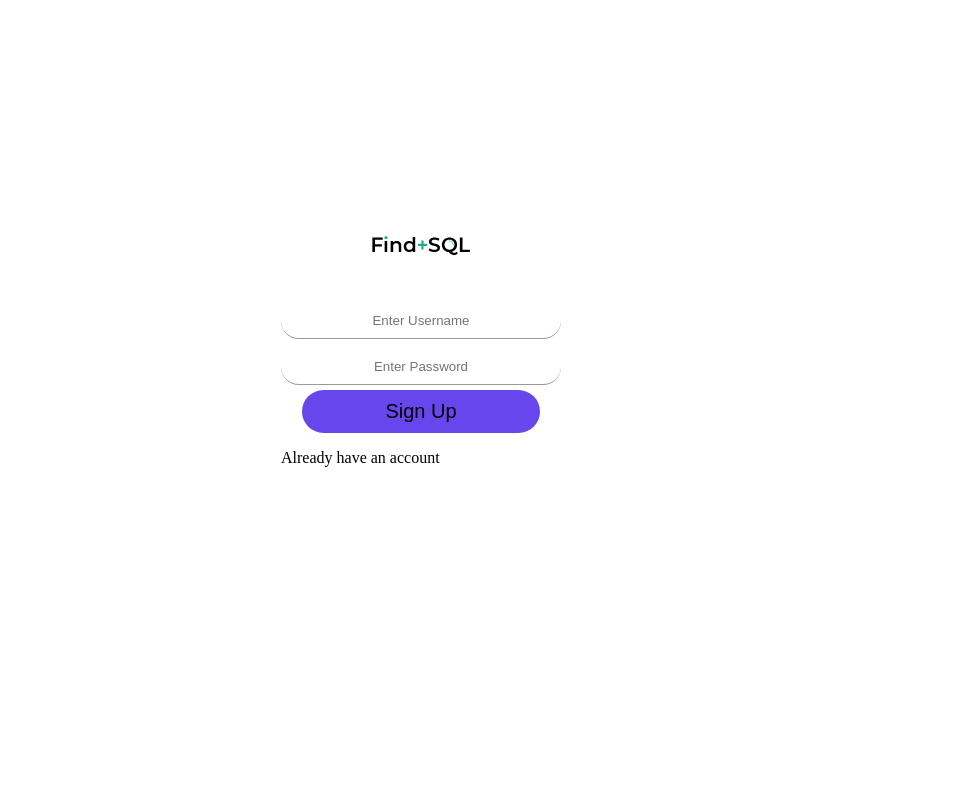
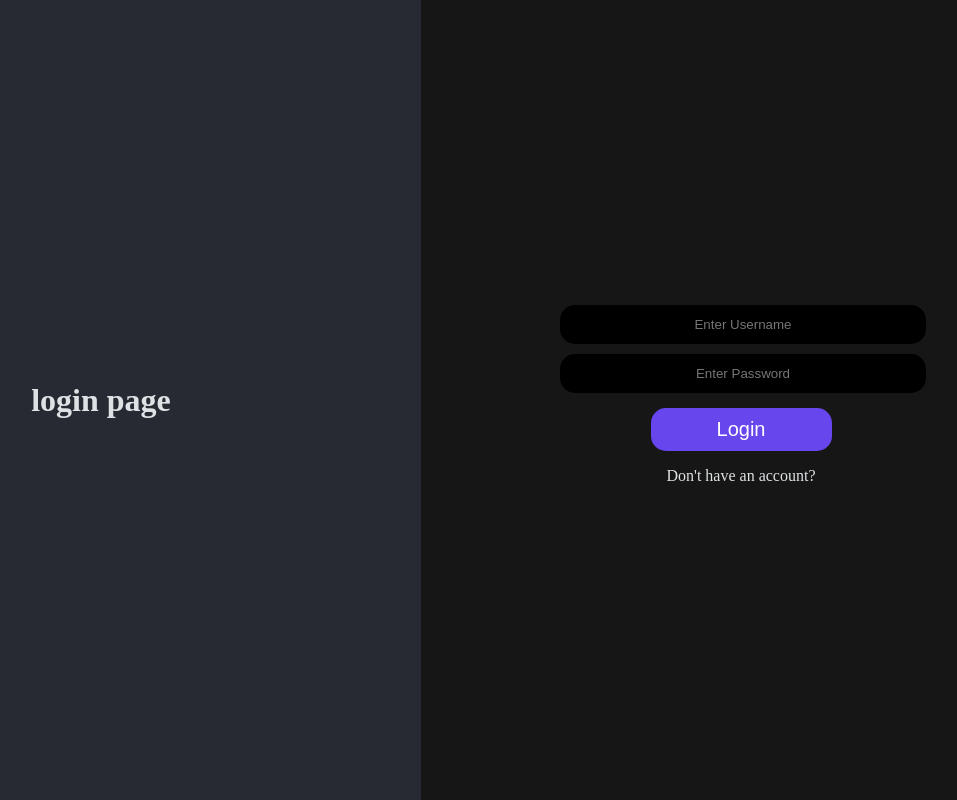
Before and after one commit to oslabs-beta/FindSQL, a React app: page / in a window 1280 px wide. Shown: the whole page, without its empty margins (219-1176 px from the left). Built offline with nearby package versions, Linux system fonts and the light colour scheme.

Commit message:
added styles

```diff
--- a/client/components/Authentication.js
+++ b/client/components/Authentication.js
@@ -3,7 +3,7 @@ import Login from "./Login.js";
 import SignUp from "./SignUp.js";
 
 export default function Authentication(props) {
-  const [newUser, setUser] = useState(true);
+  const [newUser, setUser] = useState(false);
   const [encryptPassword, setPasswordEncrpt] = useState(true);
   let formToDisplay;
 
--- a/client/components/Columns.js
+++ b/client/components/Columns.js
@@ -1,22 +1,30 @@
-import React, { useState, useEffect } from 'react';
+import React, { useState, useEffect } from "react";
 
 export default function Columns(props) {
   // console.log(props);
-  const [columnColor, setColumnColor] = useState('black');
+  const [columnColor, setColumnColor] = useState("#dfe2e4");
 
-  function toggleColor(){
-    if(columnColor === 'black'){
-      setColumnColor('red');
-    }else{
-      setColumnColor('black');
+  function toggleColor() {
+    if (columnColor === "#dfe2e4") {
+      setColumnColor("#f14647");
+    } else {
+      setColumnColor("#dfe2e4");
     }
   }
 
   return (
-    <button className="columnButton" style={{color: columnColor}} onClick={() => {
-      props.isOn(props.tableName, props.columns);
-      {toggleColor();}
-    } }>{ props.columns }</button>
+    <button
+      className="columnButton"
+      style={{ color: columnColor }}
+      onClick={() => {
+        props.isOn(props.tableName, props.columns);
+        {
+          toggleColor();
+        }
+      }}
+    >
+      {props.columns}
+    </button>
   );
 }
 
--- a/client/components/Container.js
+++ b/client/components/Container.js
@@ -72,7 +72,7 @@ export default function Container(props) {
           newTable["column_rows"].forEach((rowObj) => {
             //{id: {5: false}}
             const key = Object.keys(rowObj)[0];
-            rowObj[key]["color"] = "black";
+            rowObj[key]["color"] = "#dfe2e4";
           });
           // console.log('this is column rows, ', newTable['column_rows'][0]);
           // push this element as the key into a new object and add a false value to it
@@ -177,10 +177,10 @@ export default function Container(props) {
               values[columnNameToFind][changeVal] =
                 !values[columnNameToFind][changeVal];
               // console.log('isValueOn',values[columnNameToFind]);
-              if (values[columnNameToFind]["color"] === "black") {
-                values[columnNameToFind]["color"] = "red";
+              if (values[columnNameToFind]["color"] === "#dfe2e4") {
+                values[columnNameToFind]["color"] = "#f14647";
               } else {
-                values[columnNameToFind]["color"] = "black";
+                values[columnNameToFind]["color"] = "#dfe2e4";
               }
 
               newValuesForColumns.push(values);
--- a/client/components/Login.js
+++ b/client/components/Login.js
@@ -11,12 +11,41 @@ export default function Login(props) {
   //     passwordToDisplay = outputPassword;
   //   }
   return (
-    <div className="mainLogin">
-      <div className="form-box">
-        <div className="input-group">
-          <div className="img-box">
-            <h1> login page </h1>
-          </div>
+    // <div className="mainLogin">
+    //   <div className="form-box">
+    //     <div className="input-group">
+    //       <div className="img-box">
+    //         <h1> login page </h1>
+    //       </div>
+    //       <input
+    //         className="input-field"
+    //         type="text"
+    //         placeholder="Enter Username"
+    //         onChange={(e) => props.onEmailChange(e)}
+    //         value={props.email}
+    //       />
+    //       <input
+    //         className="input-field"
+    //         type="password"
+    //         placeholder="Enter Password"
+    //         onChange={(e) => props.onPasswordChange(e)}
+    //         value={passwordToDisplay}
+    //       />
+    //       <button className="primary-btn" onClick={props.logUserIn}>
+    //         Login
+    //       </button>
+    //       <a onClick={props.getSignUpPage}>
+    //         <p>Don't have an account?</p>
+    //       </a>
+    //     </div>
+    //   </div>
+    // </div>
+    <div className="authpage">
+      <div class="auth-left">
+        <h1 className="auth-item"> login page </h1>
+      </div>
+      <div class="auth-right">
+        <div className="auth-inner-content">
           <input
             className="input-field"
             type="text"
@@ -34,7 +63,7 @@ export default function Login(props) {
           <button className="primary-btn" onClick={props.logUserIn}>
             Login
           </button>
-          <a onClick={props.getSignUpPage}>
+          <a className="auth-link" onClick={props.getSignUpPage}>
             <p>Don't have an account?</p>
           </a>
         </div>
--- a/client/components/Sidebar.js
+++ b/client/components/Sidebar.js
@@ -32,11 +32,15 @@ export default function Sidebar(props) {
   }
   return (
     <div>
-      <h2>
-        Hello, <span>{props.email}</span>
-      </h2>
-      <button onClick={props.logUserOut}>Log Out</button>
-      {sideTables}
+      <div className="logOutBar">
+        <h2>
+          Hello, <span>{props.email}</span>
+        </h2>
+        <button className="logOut" onClick={props.logUserOut}>
+          Log Out
+        </button>
+      </div>
+      <div class="sideTableContainer">{sideTables}</div>
     </div>
   );
 }
--- a/client/components/SignUp.js
+++ b/client/components/SignUp.js
@@ -15,17 +15,13 @@ export default function SignUp(props) {
   // <img src={myLogo} alt="Logo" />
 
   return (
-    <div className="mainLogin">
-      <div className="form-box">
-        <div className="input-group">
-          <div className="img-box">
-            <img className="loginLogo" src="../assets/findsqlV3.png"></img>
-          </div>
+    <div className="authpage">
+      <div class="auth-right">
+        <div className="auth-inner-content">
           <input
             className="input-field"
             type="text"
             placeholder="Enter Username"
-            required
             onChange={(e) => props.onEmailChange(e)}
             value={props.email}
           />
@@ -33,17 +29,19 @@ export default function SignUp(props) {
             className="input-field"
             type="password"
             placeholder="Enter Password"
-            required
             onChange={(e) => props.onPasswordChange(e)}
             value={passwordToDisplay}
           />
-          <button className="primary-btn" onClick={props.signUserUp}>
-            Sign Up
+          <button className="primary-btn" onClick={props.logUserIn}>
+            Login
           </button>
-          <a onClick={props.getLoginPage}>
-            <p>Already have an account</p>
+          <a className="auth-link" onClick={props.getLoginPage}>
+            <p>Already have an account?</p>
           </a>
         </div>
+      </div>
+      <div class="auth-left">
+        <h1 className="auth-item"> Sign Up </h1>
       </div>
     </div>
   );
--- a/client/stylesheets/style.css
+++ b/client/stylesheets/style.css
@@ -1,17 +1,25 @@
+body {
+  background-color: #272a33;
+  color: #dfe2e4;
+  margin: 0;
+}
+
 .main-body {
   display: flex;
   flex-direction: row;
   width: 100%;
   justify-content: center;
+  background-color: #272a33;
 }
 
 .body-right {
+  margin-right: 0;
   background: white;
   float: right;
   right: 0;
-  margin: 20px;
   max-width: 700px;
   min-width: 300px;
+  background-color: #151718;
 }
 
 .logOutBar {
@@ -19,6 +27,11 @@
   justify-content: space-around;
   margin: 10px;
   padding: 10px;
+  align-items: center;
+}
+
+.logOutBar h2 {
+  color: #1abc9c;
 }
 
 .database {
@@ -47,9 +60,10 @@ input {
 }
 button {
   font-size: clamp(10px, 4vw, 20px);
-  background-color: white;
+  background-color: #f7b0b0;
   border-radius: 50px;
   width: 30px;
+  border: none;
 }
 
 .sideTableWrapper {
@@ -61,7 +75,7 @@ button {
   width: 0.8rem;
   max-width: 500px;
   min-width: 300px;
-  background-color: rgb(255, 255, 255);
+  background-color: transparent;
   border: none;
   border-radius: 5px;
   padding: 5px;
@@ -121,12 +135,37 @@ img {
   border: none;
 }
 */
+.authpage {
+  display: flex;
+  flex-direction: row;
+  align-items: center;
+  justify-content: center;
+  height: 100vh;
+}
 
+.auth-left {
+  flex: 1;
+  justify-content: center;
+}
+
+.auth-right {
+  flex: 1;
+  display: flex;
+  justify-content: center;
+  background-color: #161616;
+  height: 100%;
+  margin: 0;
+}
+
+.auth-item {
+  display: flex;
+  justify-content: center;
+}
 .tableButton {
   max-width: 500px;
   min-width: 130px;
   width: 0.8rem;
-  background-color: rgb(232, 251, 246);
+  background-color: #1abc9c;
   border: none;
   border-radius: 5px;
   padding: 15px;
@@ -137,10 +176,11 @@ img {
   margin: auto;
 }
 .columnButton {
+  color: #dfe2e4;
   max-width: 500px;
   min-width: 150px;
   width: 0.8rem;
-  background-color: rgb(255, 255, 255);
+  background-color: transparent;
   border: none;
   border-radius: 5px;
   padding: 5px;
@@ -163,7 +203,8 @@ img {
   margin-right: auto;
   margin-top: 40px;
 }
-/*testing css*/
+
+/*testing css for longin and signuppage*/
 
 .mainLogin {
   display: flex;
@@ -180,7 +221,8 @@ img {
   position: relative;
   border-radius: 30px;
 }
-*/ .form-box {
+
+.form-box {
   width: 380px;
   height: 480px;
   position: relative;
@@ -193,23 +235,26 @@ img {
   top: 180px;
   position: relative;
   width: 280px;
-  transition: 0.5s;
+  background-color: #161616;
+  border-radius: 5%;
+  margin: 10px 10px 10px 10px;
+  padding: 40px;
 }
 
 .input-field {
   width: 100%;
   padding: 10px 0;
   margin: 5px 0;
-  border-left: 0;
-  border-right: 0;
-  border-top: 0;
-  border-bottom: 1px solid #999;
   outline: none;
-  background: transparent;
+  text-align: center;
+  border: 2px solid black;
+  background-color: #000;
+  color: white;
+  border-radius: 15px;
 }
 
 .primary-btn {
-  width: 85%;
+  width: 50%;
   padding: 10px 30px;
   cursor: pointer;
   display: block;
@@ -217,10 +262,22 @@ img {
   background: #6846ed;
   border: 0;
   outline: none;
-  border-radius: 30px;
+  border-radius: 15px;
+  margin-top: 10px;
+  color: white;
 }
 
-.secondary-btn {
+.primary-btn:hover {
+  background: #a494e9;
+}
+
+.auth-link {
+  justify-content: center;
+  display: flex;
+  color: white-space;
+  cursor: pointer;
+}
+
+.auth-inner-content {
   margin: auto;
-  background: #1abc9c;
 }
```
Also changed, not shown: 2 other files (tests, documents, lock files or other folders).
